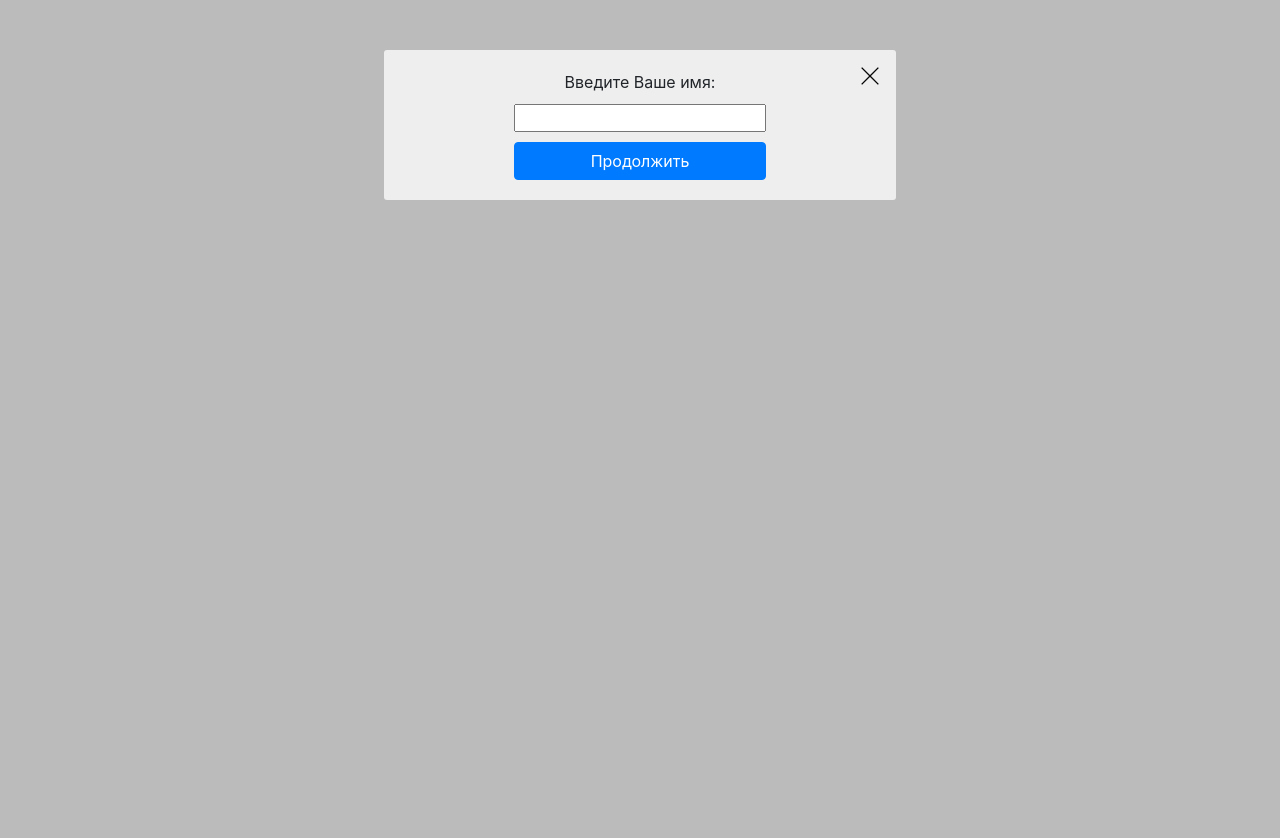
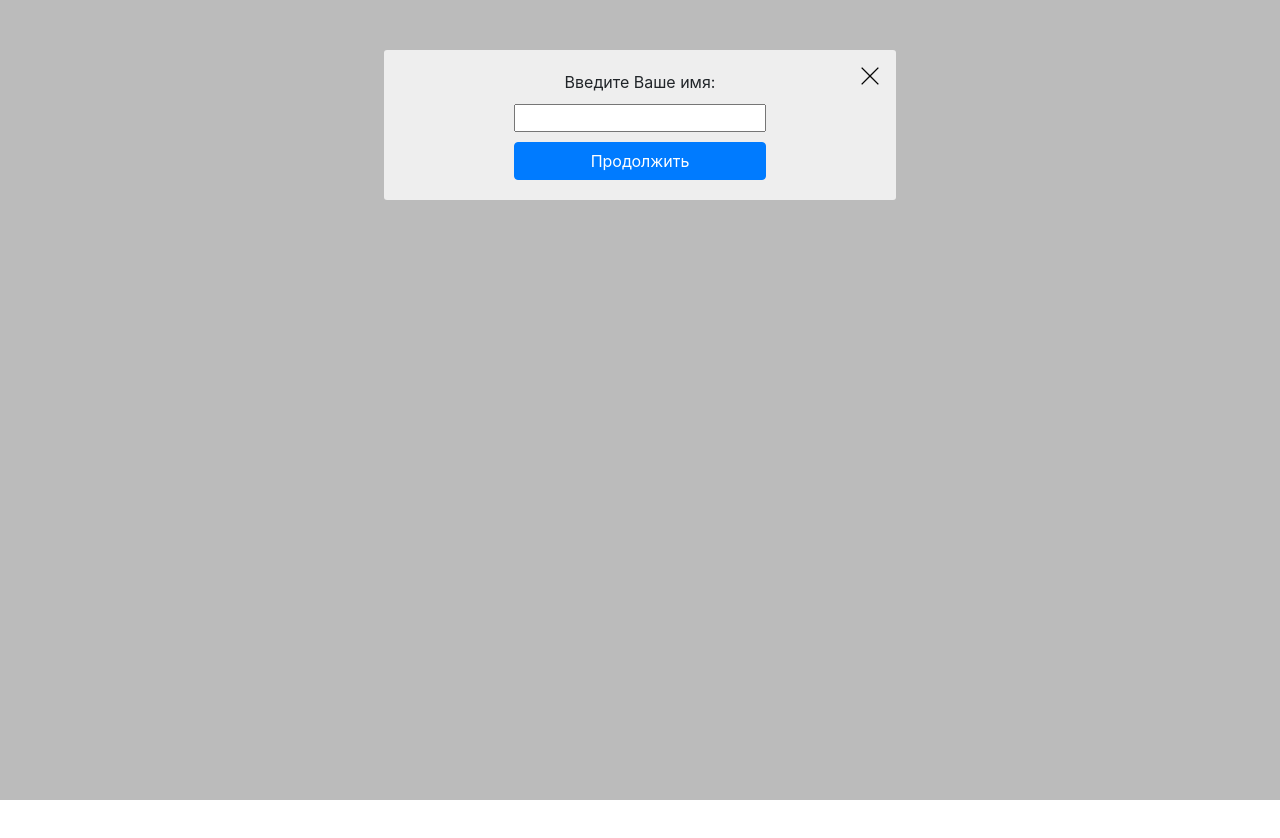
Before and after one commit to kostaromand/Kanban, a React (Create React App) app: page / in a window 1280 px wide. Shown: the top 838 px of the page. After the commit the page ends 800 px from the top, so only its background shows below. Built offline with nearby package versions, Linux system fonts and the light colour scheme.

Commit message:
Added scroll to modal window

```diff
--- a/src/Components/App.js
+++ b/src/Components/App.js
@@ -215,7 +215,7 @@ export default class App extends React.Component {
     }
     else {
       return (
-        <div className="container-fluid ">
+        <div className="container-fluid">
           <div className="row column-container">
             {
               this.state.data.columns.map(column => {
--- a/src/css/common.css
+++ b/src/css/common.css
@@ -37,17 +37,19 @@
     position: relative;
     width: 40%;
     padding: 20px;
+    max-height:80%;
     background-color: #eee;
     border-radius: 3px;
     margin-top: 50px;
+    overflow: auto;
 }
 
 .overlay {
-    position: absolute;
+    position: fixed;
     top: 0;
     left: 0;
     width: 100%;
-    height: 100vmax;
+    height: 100%;
     align-items: flex-start;
     background-color: rgba(30, 30, 30, 0.3);
 }
```
